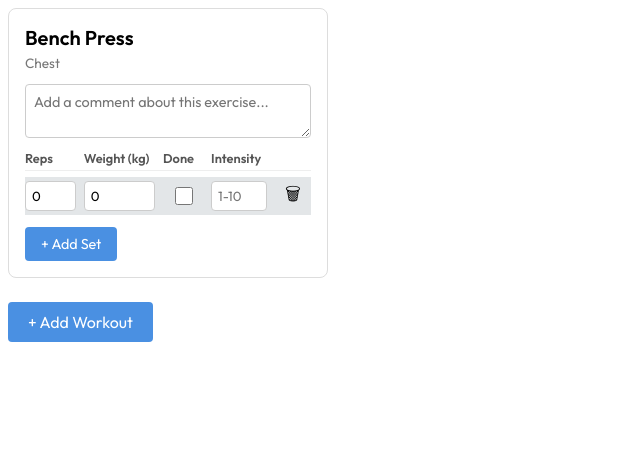
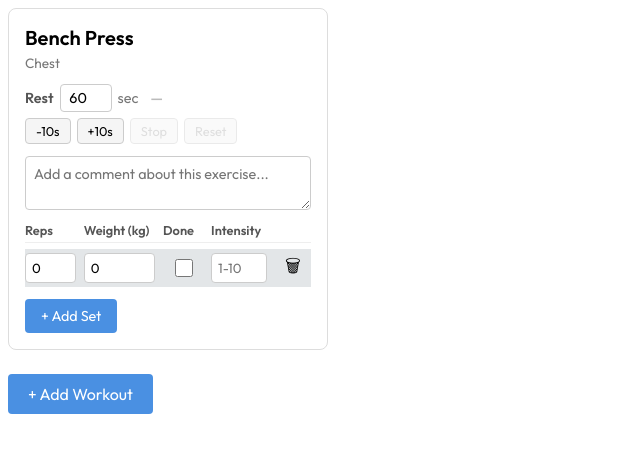
Before and after one commit to yoav235/workout-app-angular, an Angular app: page / in a window 1280 px wide. Shown: the top 452 px of the page, without its empty margins (0-640 px from the left). Built offline with nearby package versions, Linux system fonts and the light colour scheme.

Commit message:
feat: add WorkoutItemComponent with set tracking and rest timer functionality

```diff
--- a/src/app/workout-item-component/workout-item-component.css
+++ b/src/app/workout-item-component/workout-item-component.css
@@ -21,6 +21,79 @@
   margin: -8px 0 0;
   font-size: 0.85rem;
   color: #777;
+}
+
+.rest-timer {
+  display: flex;
+  flex-direction: column;
+  gap: 6px;
+  font-size: 0.9rem;
+}
+
+.timer-row {
+  display: flex;
+  align-items: center;
+  gap: 6px;
+}
+
+.timer-controls {
+  display: flex;
+  gap: 6px;
+}
+
+.timer-btn {
+  padding: 4px 10px;
+  font-size: 0.8rem;
+  border: 1px solid #ccc;
+  border-radius: 4px;
+  background: #f5f5f5;
+  cursor: pointer;
+  transition: background 0.15s;
+}
+
+.timer-btn:hover:not(:disabled) {
+  background: #e0e0e0;
+}
+
+.timer-btn:disabled {
+  opacity: 0.4;
+  cursor: not-allowed;
+}
+
+.timer-label {
+  font-weight: 600;
+  color: #555;
+}
+
+.timer-duration-input {
+  width: 52px;
+  padding: 4px 6px;
+  border: 1px solid #ccc;
+  border-radius: 4px;
+  font-size: 0.9rem;
+  text-align: center;
+  box-sizing: border-box;
+}
+
+.timer-duration-input:disabled {
+  background: #f0f0f0;
+  color: #aaa;
+}
+
+.timer-unit {
+  color: #777;
+}
+
+.timer-countdown {
+  margin-left: 6px;
+  font-weight: 600;
+  color: #bbb;
+  min-width: 36px;
+}
+
+.timer-countdown.active {
+  color: #4a90e2;
+  font-size: 1.05rem;
 }
 
 .comment {
--- a/src/app/workout-item-component/workout-item-component.html
+++ b/src/app/workout-item-component/workout-item-component.html
@@ -1,6 +1,30 @@
 <div class="workout-item">
   <h2 class="exercise-name">{{ exerciseName }}</h2>
   <p class="muscle-groups" *ngIf="muscleGroups.length > 0">{{ muscleGroups.join(', ') }}</p>
+
+  <div class="rest-timer">
+    <div class="timer-row">
+      <span class="timer-label">Rest</span>
+      <input
+        type="number"
+        [(ngModel)]="restDuration"
+        min="1"
+        max="600"
+        class="timer-duration-input"
+        [disabled]="isRunning()"
+      />
+      <span class="timer-unit">sec</span>
+      <span class="timer-countdown" [class.active]="isRunning()">
+        {{ isRunning() ? formatTime(timeLeft()) : '—' }}
+      </span>
+    </div>
+    <div class="timer-controls">
+      <button class="timer-btn" (click)="adjustTime(-10)">-10s</button>
+      <button class="timer-btn" (click)="adjustTime(10)">+10s</button>
+      <button class="timer-btn" (click)="stopTimer()" [disabled]="!isRunning()">Stop</button>
+      <button class="timer-btn" (click)="resetTimer()" [disabled]="!isRunning()">Reset</button>
+    </div>
+  </div>
 
   <textarea
     class="comment"
@@ -41,6 +65,7 @@
         type="checkbox"
         [(ngModel)]="set.completed"
         class="completed-checkbox"
+        (change)="onSetCompleted(set)"
       />
       <input
         type="number"
--- a/src/app/workout-item-component/workout-item-component.ts
+++ b/src/app/workout-item-component/workout-item-component.ts
@@ -1,4 +1,4 @@
-import { Component, Input } from '@angular/core';
+import { Component, Input, OnDestroy, signal } from '@angular/core';
 import { CommonModule } from '@angular/common';
 import { FormsModule } from '@angular/forms';
 
@@ -15,15 +15,19 @@ export interface WorkoutSet {
   templateUrl: './workout-item-component.html',
   styleUrl: './workout-item-component.css',
 })
-export class WorkoutItemComponent {
+export class WorkoutItemComponent implements OnDestroy {
   @Input() exerciseName: string = 'Exercise Name';
-
   @Input() muscleGroups: string[] = [];
 
   comment: string = '';
   sets: WorkoutSet[] = [
     { reps: 0, weight: 0, completed: false, intensity: null }
   ];
+
+  restDuration: number = 60;
+  timeLeft = signal(0);
+  isRunning = signal(false);
+  private timerInterval: ReturnType<typeof setInterval> | null = null;
 
   addSet(): void {
     this.sets.push({ reps: 0, weight: 0, completed: false, intensity: null });
@@ -38,4 +42,54 @@ export class WorkoutItemComponent {
   deleteSet(index: number): void {
     this.sets.splice(index, 1);
   }
+
+  onSetCompleted(set: WorkoutSet): void {
+    if (set.completed) {
+      this.startTimer();
+    }
+  }
+
+  stopTimer(): void {
+    if (this.timerInterval) clearInterval(this.timerInterval);
+    this.timerInterval = null;
+    this.isRunning.set(false);
+  }
+
+  resetTimer(): void {
+    this.stopTimer();
+    this.timeLeft.set(0);
+  }
+
+  adjustTime(delta: number): void {
+    if (this.isRunning()) {
+      this.timeLeft.update(t => Math.max(1, t + delta));
+    } else {
+      this.restDuration = Math.max(10, this.restDuration + delta);
+    }
+  }
+
+  private startTimer(): void {
+    if (this.timerInterval) clearInterval(this.timerInterval);
+    this.timeLeft.set(this.restDuration);
+    this.isRunning.set(true);
+    this.timerInterval = setInterval(() => {
+      this.timeLeft.update(t => t - 1);
+      if (this.timeLeft() <= 0) {
+        this.timeLeft.set(0);
+        this.isRunning.set(false);
+        clearInterval(this.timerInterval!);
+        this.timerInterval = null;
+      }
+    }, 1000);
+  }
+
+  formatTime(seconds: number): string {
+    const m = Math.floor(seconds / 60);
+    const s = seconds % 60;
+    return `${m}:${s.toString().padStart(2, '0')}`;
+  }
+
+  ngOnDestroy(): void {
+    if (this.timerInterval) clearInterval(this.timerInterval);
+  }
 }
```
